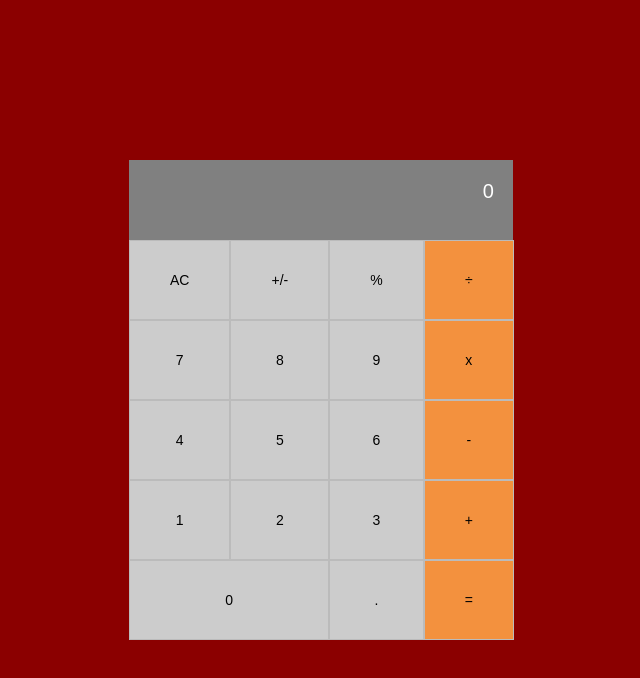
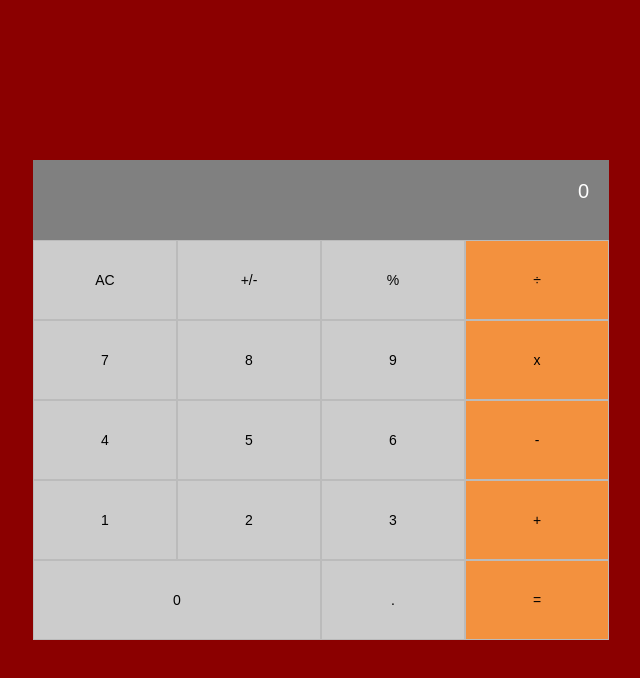
Before and after one commit to mukhammadrizooff/Math-Magicians, a React (Create React App) app: page / in a window 1280 px wide. Shown: the top 678 px of the page, without its empty margins (319-959 px from the left). Built offline with nearby package versions, Linux system fonts and the light colour scheme.

Commit message:
Modify Style file

```diff
--- a/src/components/simpleCalculator.css
+++ b/src/components/simpleCalculator.css
@@ -51,3 +51,9 @@
 .screen-num {
   grid-column: 1 / span 2;
 }
+
+@media (min-width: 992px) {
+  .box-container {
+    width: 45vw;
+  }
+}
```
